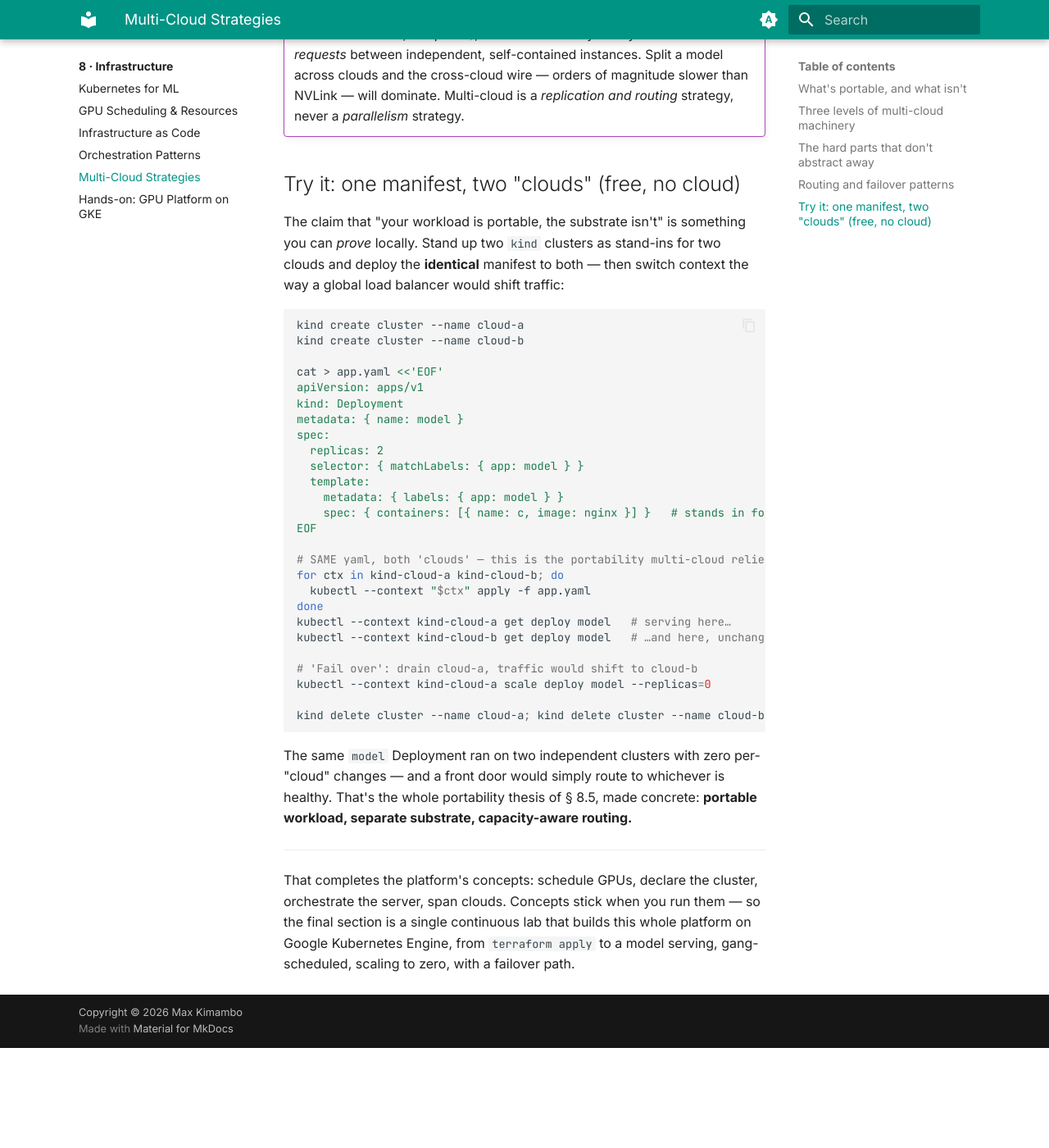
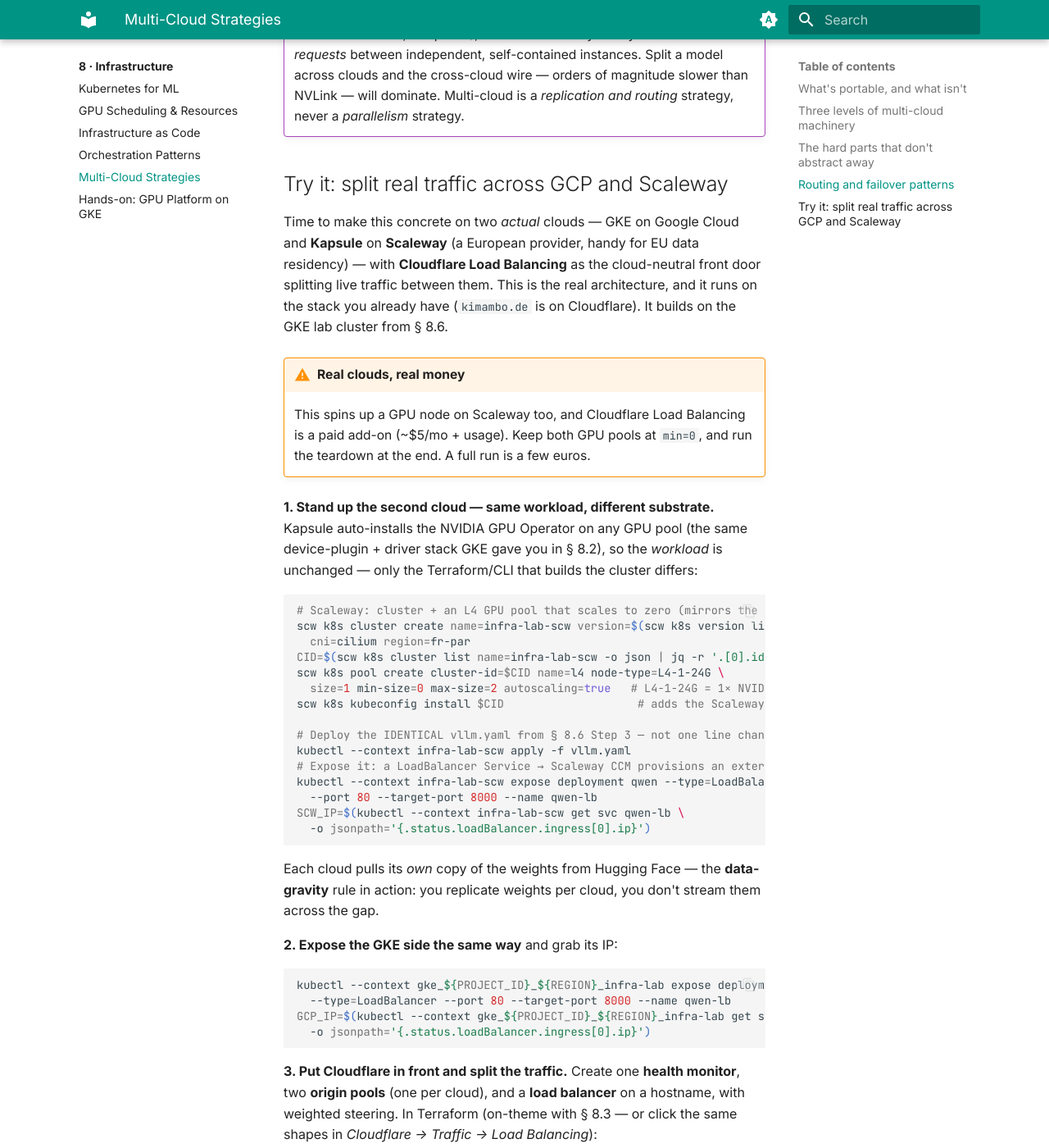
Before and after one commit to maxkimambo/inference-engineering-deep-dive, an MkDocs documentation site: the page built from docs/chapters/infrastructure/multi-cloud.md, in a window 1280 px wide and 1400 px high, scrolled down 3078 px. Shown: the whole window at 82% size. Built offline with MkDocs 1.6.1 and Material for MkDocs 9.7.7, drawn with Linux system fonts in a browser that asks for light colours; before the commit the page ends 4356 px from its top, so only the background shows below that; some of the changed text lies outside the part shown.

Commit message:
Ch8: make the multi-cloud try-it a real GCP/Scaleway split

````diff
--- a/docs/chapters/infrastructure/multi-cloud.md
+++ b/docs/chapters/infrastructure/multi-cloud.md
@@ -84,44 +84,113 @@
     NVLink — will dominate. Multi-cloud is a *replication and routing* strategy, never a *parallelism*
     strategy.
 
-## Try it: one manifest, two "clouds" (free, no cloud)
+## Try it: split real traffic across GCP and Scaleway
 
-The claim that "your workload is portable, the substrate isn't" is something you can *prove* locally.
-Stand up two `kind` clusters as stand-ins for two clouds and deploy the **identical** manifest to
-both — then switch context the way a global load balancer would shift traffic:
+Time to make this concrete on two *actual* clouds — GKE on Google Cloud and **Kapsule** on
+**Scaleway** (a European provider, handy for EU data residency) — with **Cloudflare Load Balancing**
+as the cloud-neutral front door splitting live traffic between them. This is the real architecture,
+and it runs on the stack you already have (`kimambo.de` is on Cloudflare). It builds on the GKE lab
+cluster from § 8.6.
+
+!!! warning "Real clouds, real money"
+    This spins up a GPU node on Scaleway too, and Cloudflare Load Balancing is a paid add-on
+    (~\$5/mo + usage). Keep both GPU pools at `min=0`, and run the teardown at the end. A full run is a
+    few euros.
+
+**1. Stand up the second cloud — same workload, different substrate.** Kapsule auto-installs the
+NVIDIA GPU Operator on any GPU pool (the same device-plugin + driver stack GKE gave you in § 8.2), so
+the *workload* is unchanged — only the Terraform/CLI that builds the cluster differs:
 
 ```bash
-kind create cluster --name cloud-a
-kind create cluster --name cloud-b
+# Scaleway: cluster + an L4 GPU pool that scales to zero (mirrors the GKE pool)
+scw k8s cluster create name=infra-lab-scw version=$(scw k8s version list -o json | jq -r '.[0].name') \
+  cni=cilium region=fr-par
+CID=$(scw k8s cluster list name=infra-lab-scw -o json | jq -r '.[0].id')
+scw k8s pool create cluster-id=$CID name=l4 node-type=L4-1-24G \
+  size=1 min-size=0 max-size=2 autoscaling=true   # L4-1-24G = 1× NVIDIA L4
+scw k8s kubeconfig install $CID                    # adds the Scaleway context
 
-cat > app.yaml <<'EOF'
-apiVersion: apps/v1
-kind: Deployment
-metadata: { name: model }
-spec:
-  replicas: 2
-  selector: { matchLabels: { app: model } }
-  template:
-    metadata: { labels: { app: model } }
-    spec: { containers: [{ name: c, image: nginx }] }   # stands in for the model server
-EOF
-
-# SAME yaml, both 'clouds' — this is the portability multi-cloud relies on
-for ctx in kind-cloud-a kind-cloud-b; do
-  kubectl --context "$ctx" apply -f app.yaml
-done
-kubectl --context kind-cloud-a get deploy model   # serving here…
-kubectl --context kind-cloud-b get deploy model   # …and here, unchanged
-
-# 'Fail over': drain cloud-a, traffic would shift to cloud-b
-kubectl --context kind-cloud-a scale deploy model --replicas=0
-
-kind delete cluster --name cloud-a; kind delete cluster --name cloud-b
+# Deploy the IDENTICAL vllm.yaml from § 8.6 Step 3 — not one line changes
+kubectl --context infra-lab-scw apply -f vllm.yaml
+# Expose it: a LoadBalancer Service → Scaleway CCM provisions an external IP
+kubectl --context infra-lab-scw expose deployment qwen --type=LoadBalancer \
+  --port 80 --target-port 8000 --name qwen-lb
+SCW_IP=$(kubectl --context infra-lab-scw get svc qwen-lb \
+  -o jsonpath='{.status.loadBalancer.ingress[0].ip}')
 ```
 
-The same `model` Deployment ran on two independent clusters with zero per-"cloud" changes — and a
-front door would simply route to whichever is healthy. That's the whole portability thesis of § 8.5,
-made concrete: **portable workload, separate substrate, capacity-aware routing.**
+Each cloud pulls its *own* copy of the weights from Hugging Face — the **data-gravity** rule in
+action: you replicate weights per cloud, you don't stream them across the gap.
+
+**2. Expose the GKE side the same way** and grab its IP:
+
+```bash
+kubectl --context gke_${PROJECT_ID}_${REGION}_infra-lab expose deployment qwen \
+  --type=LoadBalancer --port 80 --target-port 8000 --name qwen-lb
+GCP_IP=$(kubectl --context gke_${PROJECT_ID}_${REGION}_infra-lab get svc qwen-lb \
+  -o jsonpath='{.status.loadBalancer.ingress[0].ip}')
+```
+
+**3. Put Cloudflare in front and split the traffic.** Create one **health monitor**, two **origin
+pools** (one per cloud), and a **load balancer** on a hostname, with weighted steering. In Terraform
+(on-theme with § 8.3 — or click the same shapes in *Cloudflare → Traffic → Load Balancing*):
+
+```hcl
+resource "cloudflare_load_balancer_monitor" "health" {
+  account_id = var.cf_account_id
+  type = "http"; method = "GET"; path = "/health"; expected_codes = "200"
+  interval = 15; retries = 2; timeout = 5      # marks a cloud down fast
+}
+resource "cloudflare_load_balancer_pool" "gcp" {
+  account_id = var.cf_account_id; name = "gcp-gke"
+  monitor = cloudflare_load_balancer_monitor.health.id
+  origins { name = "gke"; address = var.gcp_ip; enabled = true }
+}
+resource "cloudflare_load_balancer_pool" "scaleway" {
+  account_id = var.cf_account_id; name = "scaleway-kapsule"
+  monitor = cloudflare_load_balancer_monitor.health.id
+  origins { name = "kapsule"; address = var.scw_ip; enabled = true }
+}
+resource "cloudflare_load_balancer" "infer" {
+  zone_id = var.cf_zone_id; name = "infer.kimambo.de"
+  default_pool_ids = [cloudflare_load_balancer_pool.gcp.id,
+                      cloudflare_load_balancer_pool.scaleway.id]
+  fallback_pool_id = cloudflare_load_balancer_pool.gcp.id
+  steering_policy  = "random"                   # weighted split across pools
+  random_steering { pool_weights = {
+    (cloudflare_load_balancer_pool.gcp.id)      = 0.7   # 70% GCP
+    (cloudflare_load_balancer_pool.scaleway.id) = 0.3   # 30% Scaleway
+  } }
+}
+```
+
+**4. Watch the split — and the failover.** Hit the hostname in a loop; responses now come from
+*both* clouds in roughly 70/30 proportion. Then break one cloud and watch Cloudflare's health monitor
+drain it within ~30 s, shifting **all** traffic to the survivor — active-active turning into automatic
+failover, no human in the loop:
+
+```bash
+for i in $(seq 20); do curl -s https://infer.kimambo.de/v1/models | jq -r '.data[0].id'; done
+# now kill GCP's serving side; health checks fail; traffic moves 100% to Scaleway
+kubectl --context gke_${PROJECT_ID}_${REGION}_infra-lab scale deployment qwen --replicas=0
+for i in $(seq 20); do curl -s -o /dev/null -w '%{http_code}\n' https://infer.kimambo.de/v1/chat/completions \
+  -d '{"model":"Qwen/Qwen2.5-7B-Instruct","messages":[{"role":"user","content":"hi"}]}'; done
+# still 200s — Scaleway absorbed it
+```
+
+You just ran one model across two clouds behind a single hostname, with weighted distribution and
+health-based failover — the § 8.5 thesis end to end: **portable workload, per-cloud substrate,
+capacity-aware global routing.** Swap the weights to do cost arbitrage (more traffic to whichever
+cloud is cheaper that month), or set Scaleway's weight to 0 for cheap active-passive insurance.
+
+**Tear down:**
+
+```bash
+kubectl --context infra-lab-scw delete svc qwen-lb
+kubectl --context gke_${PROJECT_ID}_${REGION}_infra-lab delete svc qwen-lb
+scw k8s cluster delete cluster-id=$CID with-additional-resources=true
+terraform destroy   # removes the Cloudflare LB, pools, and monitor
+```
 
 ---
 
````
Also changed, not shown: docs/chapters/infrastructure/hands-on-gke-platform.md (+4 -3 lines).
